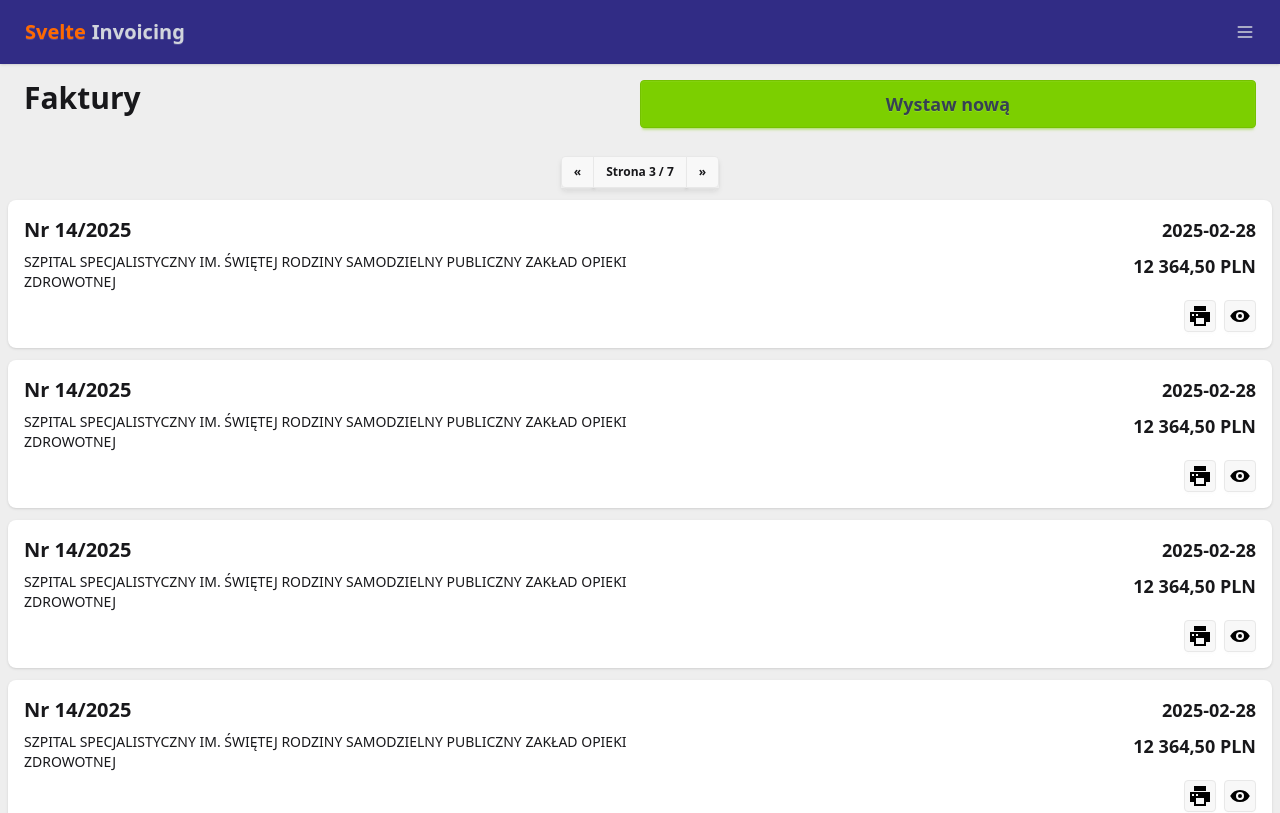
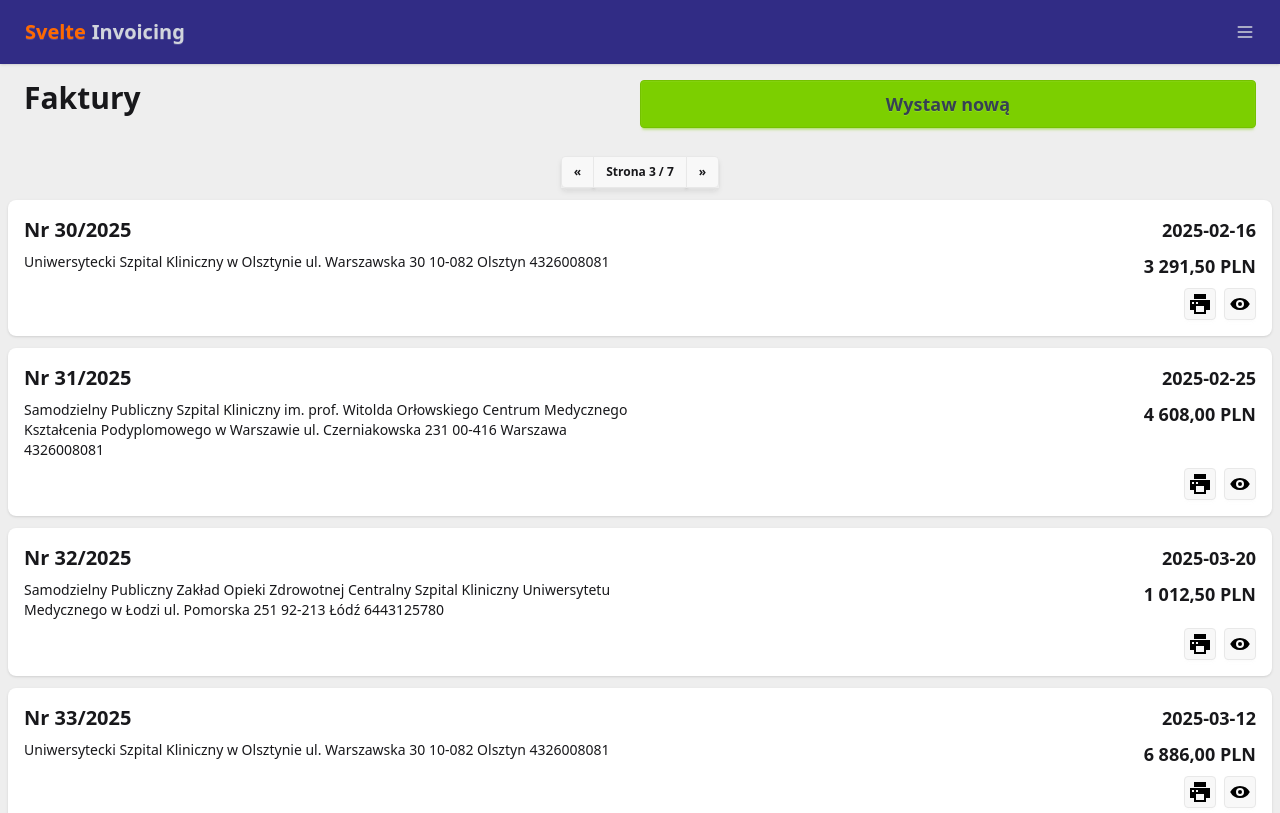
Before and after one commit to lubobrowski/svelte-invoicing, a SvelteKit app: page /invoices in a window 1280 px wide. Shown: the top 813 px of the page. Built offline with nearby package versions, Linux system fonts and the light colour scheme.

Commit message:
Generating random invoices. Props in InvoiceCard

```diff
--- a/src/lib/components/InvoiceCard.svelte
+++ b/src/lib/components/InvoiceCard.svelte
@@ -1,17 +1,18 @@
 <script lang="ts">
   import { base } from '$app/paths'
+  import type { InvoiceListDto } from '$lib/models/types';
+	import { formatAmount } from '$lib/utils';
 
-  const buyer = `SZPITAL SPECJALISTYCZNY IM. ŚWIĘTEJ RODZINY
-SAMODZIELNY PUBLICZNY ZAKŁAD OPIEKI ZDROWOTNEJ`
+  let { invoice } : {invoice: InvoiceListDto} = $props()
 </script>
 
 <div class="card card-sm bg-base-100 shadow-sm">
   <div class="card-body">
     <div class="grid grid-cols-2">
-      <h2 class="card-title text-xl">Nr 14/2025</h2>
-      <p class="text-right text-lg font-semibold">2025-02-28</p>
-      <p class="mt-2 text-sm">{buyer}</p>
-      <p class="mt-2 text-right text-lg font-bold">12 364,50 PLN</p>
+      <h2 class="card-title text-xl">Nr {invoice.number}</h2>
+      <p class="text-right text-lg font-semibold">{invoice.issueDate}</p>
+      <p class="mt-2 text-sm">{invoice.customerData}</p>
+      <p class="mt-2 text-right text-lg font-bold">{formatAmount(invoice.totalValue)}</p>
     </div>
     <div class="card-actions justify-end">
       <button class="btn btn-sm btn-square">
--- a/src/lib/utils.ts
+++ b/src/lib/utils.ts
@@ -1,4 +1,4 @@
-import type { Company, Invoice } from './models/types'
+import type { Company, Invoice, InvoiceListDto } from './models/types'
 
 const supplier: Company = {
   taxIdNumber: '5553002118',
@@ -50,8 +50,6 @@ function randomDate(start: Date, end: Date): Date {
   return new Date(start.getTime() + Math.random() * (end.getTime() - start.getTime()))
 }
 
-function addDays(date: Date) {}
-
 function sample<T>(array: T[]): T {
   return array[Math.floor(Math.random() * array.length)]
 }
@@ -66,8 +64,12 @@ function formatDate(date: Date) {
   return `${date.getFullYear()}-${padNumber(date.getMonth() + 1, 2)}-${padNumber(date.getDate(), 2)}`
 }
 
-export function randomInvoices(count: number): Invoice[] {
-  let results: Invoice[] = []
+function companyToString(company : Company) {
+  return [company.fullName, company.streetAddress, company.postalCode, company.city, company.taxIdNumber].join(' ')
+}
+
+export function randomInvoices(count: number): InvoiceListDto[] {
+  let results: InvoiceListDto[] = []
 
   const startDate = new Date('2025-01-01')
   const endDate = new Date(Date.now())
@@ -76,23 +78,20 @@ export function randomInvoices(count: number): Invoice[] {
   for (let i = 0; i < count; i++) {
     let date = randomDate(startDate, endDate)
     let dateString = formatDate(date)
+    let value = 1000 + Math.round(Math.random() * 20000) / 2
     results.push({
       number: `${number++}/2025`,
       issueDate: dateString,
-      transactionDate: dateString,
-      dueDate: dateString,
-      supplier: supplier,
-      customer: sample(customers),
-      bankAccount: sample(bankAccounts),
-      items: [
-        {
-          description: sample(itemDescriptions),
-          quantity: 1,
-          unitPrice: 2000 + Math.round(Math.random() * 15000) / 2,
-          vatRate: { description: 'ZW', rate: 0 }
-        }
-      ]
+      customerData: companyToString(sample(customers)),
+      totalValue: value
     })
   }
   return results
 }
+
+export function formatAmount(amount: number) {
+  return amount.toLocaleString('en-US', {
+    minimumFractionDigits: 2,
+    maximumFractionDigits: 2,
+  }).replace(',', ' ').replace('.', ',') + ' PLN'
+}
--- a/src/routes/invoices/+page.svelte
+++ b/src/routes/invoices/+page.svelte
@@ -2,6 +2,7 @@
   import { base } from '$app/paths'
   import InvoiceCard from '$lib/components/InvoiceCard.svelte'
   import Pagination from '$lib/components/Pagination.svelte'
+	import { randomInvoices } from '$lib/utils';
 </script>
 
 <div class="grid grid-cols-1 gap-y-3 px-2">
@@ -12,11 +13,13 @@
 
   <Pagination />
 
-  <InvoiceCard />
-  <InvoiceCard />
-  <InvoiceCard />
-  <InvoiceCard />
-  <InvoiceCard />
+  {#await randomInvoices(6)}
+    <p>Loading...</p>
+  {:then invoices}
+    {#each invoices as invoice}
+      <InvoiceCard invoice={invoice} />
+    {/each}
+  {/await}
 
   <Pagination />
 </div>
```
Also changed, not shown: src/lib/models/types.ts (+7 -0 lines), 40 other files (tests, documents, lock files or other folders).
